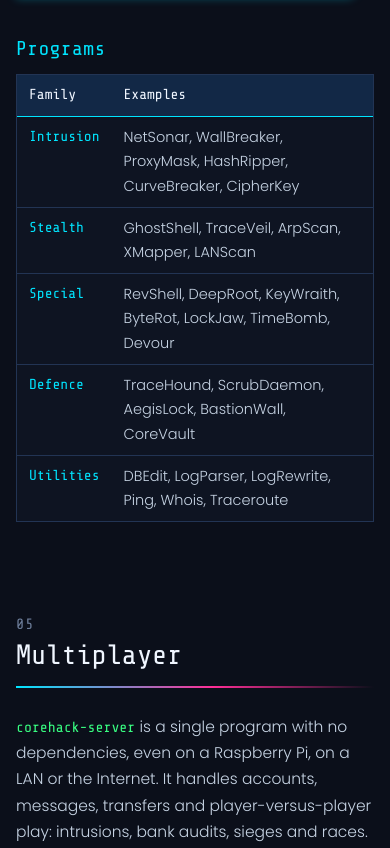
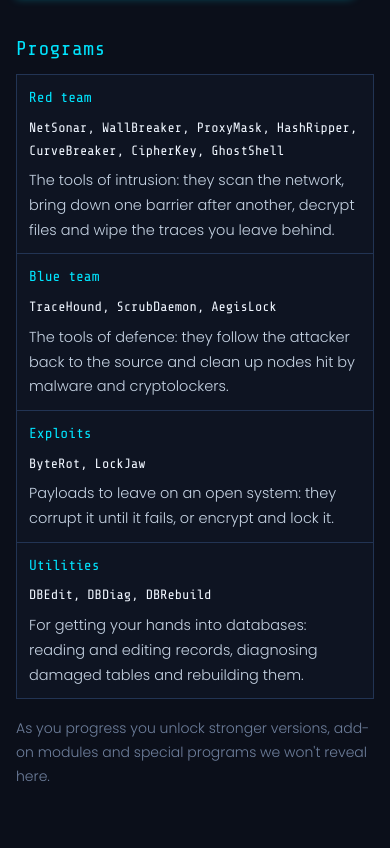
Before and after one commit to guidocauli/corehack, a plain HTML site: page index.html in a window 390 px wide. Shown: the part 6219-7067 px from the top of the page. Drawn offline with nearby package versions, Linux system fonts and the light colour scheme.

Commit message:
Add files via upload

```diff
--- a/index.html
+++ b/index.html
@@ -367,6 +367,15 @@ details.more .tw { background: var(--bg); }
 .win .term .d { color: #007c92; }
 .win .shot img, .shot.win img { border: 0; }
 .shot.win figcaption { border-top: 1px solid rgba(0,229,255,0.25); color: #54c4d8; padding: 8px 10px 10px; }
+.progs-t td.pn { font-family: var(--f-mono); color: var(--white); font-size: 13.5px; width: 34%; }
+.progs-t td { vertical-align: top; }
+@media (max-width: 640px) {
+  .progs-t, .progs-t tbody, .progs-t tr, .progs-t td { display: block; width: auto !important; }
+  .progs-t tr:first-child { display: none; }
+  .progs-t tr { border-top: 1px solid var(--border); padding: 8px 0; }
+  .progs-t tr:nth-child(2) { border-top: 0; }
+  .progs-t td { border: 0; padding: 3px 12px; }
+}
 </style>
 </head>
 <body>
@@ -706,14 +715,15 @@ details.more .tw { background: var(--bg); }
         </figure>
       </div>
       <h3><span data-l="it">Programmi</span><span data-l="en">Programs</span></h3>
-      <div class="tw"><table>
-        <tr><th><span data-l="it">Famiglia</span><span data-l="en">Family</span></th><th><span data-l="it">Esempi</span><span data-l="en">Examples</span></th></tr>
-        <tr><td class="k"><span data-l="it">Intrusione</span><span data-l="en">Intrusion</span></td><td>NetSonar, WallBreaker, ProxyMask, HashRipper, CurveBreaker, CipherKey</td></tr>
-        <tr><td class="k"><span data-l="it">Furtività</span><span data-l="en">Stealth</span></td><td>GhostShell, TraceVeil, ArpScan, XMapper, LANScan</td></tr>
-        <tr><td class="k"><span data-l="it">Speciali</span><span data-l="en">Special</span></td><td>RevShell, DeepRoot, KeyWraith, ByteRot, LockJaw, TimeBomb, Devour</td></tr>
-        <tr><td class="k"><span data-l="it">Difesa</span><span data-l="en">Defence</span></td><td>TraceHound, ScrubDaemon, AegisLock, BastionWall, CoreVault</td></tr>
-        <tr><td class="k"><span data-l="it">Utilità</span><span data-l="en">Utilities</span></td><td>DBEdit, LogParser, LogRewrite, Ping, Whois, Traceroute</td></tr>
+      <div class="tw"><table class="progs-t">
+        <tr><th><span data-l="it">Categoria</span><span data-l="en">Category</span></th><th><span data-l="it">Programmi di base</span><span data-l="en">Basic programs</span></th><th><span data-l="it">A cosa servono</span><span data-l="en">What they are for</span></th></tr>
+        <tr><td class="k"><span data-l="it">Red team</span><span data-l="en">Red team</span></td><td class="pn">NetSonar, WallBreaker, ProxyMask, HashRipper, CurveBreaker, CipherKey, GhostShell</td><td><span data-l="it">Gli strumenti dell'intrusione: scansionano la rete, abbattono una barriera dopo l'altra, decifrano i file e cancellano le tracce del tuo passaggio.</span><span data-l="en">The tools of intrusion: they scan the network, bring down one barrier after another, decrypt files and wipe the traces you leave behind.</span></td></tr>
+        <tr><td class="k"><span data-l="it">Blue team</span><span data-l="en">Blue team</span></td><td class="pn">TraceHound, ScrubDaemon, AegisLock</td><td><span data-l="it">Gli strumenti della difesa: seguono l'attaccante fino alla sua origine e ripuliscono i nodi colpiti da malware e cryptolocker.</span><span data-l="en">The tools of defence: they follow the attacker back to the source and clean up nodes hit by malware and cryptolockers.</span></td></tr>
+        <tr><td class="k"><span data-l="it">Exploit</span><span data-l="en">Exploits</span></td><td class="pn">ByteRot, LockJaw</td><td><span data-l="it">Carichi da lasciare su un sistema aperto: lo corrompono fino a metterlo fuori uso, o lo cifrano e lo bloccano.</span><span data-l="en">Payloads to leave on an open system: they corrupt it until it fails, or encrypt and lock it.</span></td></tr>
+        <tr><td class="k"><span data-l="it">Utilità</span><span data-l="en">Utilities</span></td><td class="pn">DBEdit, DBDiag, DBRebuild</td><td><span data-l="it">Per mettere le mani nei database: leggere e modificare i registri, diagnosticare le tabelle danneggiate e ricostruirle.</span><span data-l="en">For getting your hands into databases: reading and editing records, diagnosing damaged tables and rebuilding them.</span></td></tr>
       </table></div>
+      <p class="note2" data-l="it">Andando avanti si sbloccano versioni più potenti, moduli aggiuntivi e programmi speciali che qui non sveliamo.</p>
+      <p class="note2" data-l="en">As you progress you unlock stronger versions, add-on modules and special programs we won't reveal here.</p>
     </section>
 
     <!-- 05 -->
```
